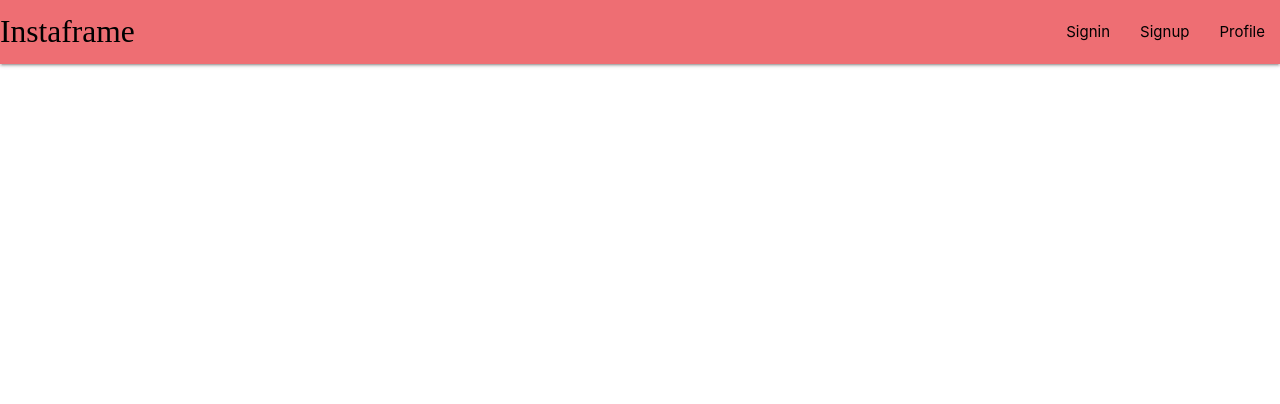
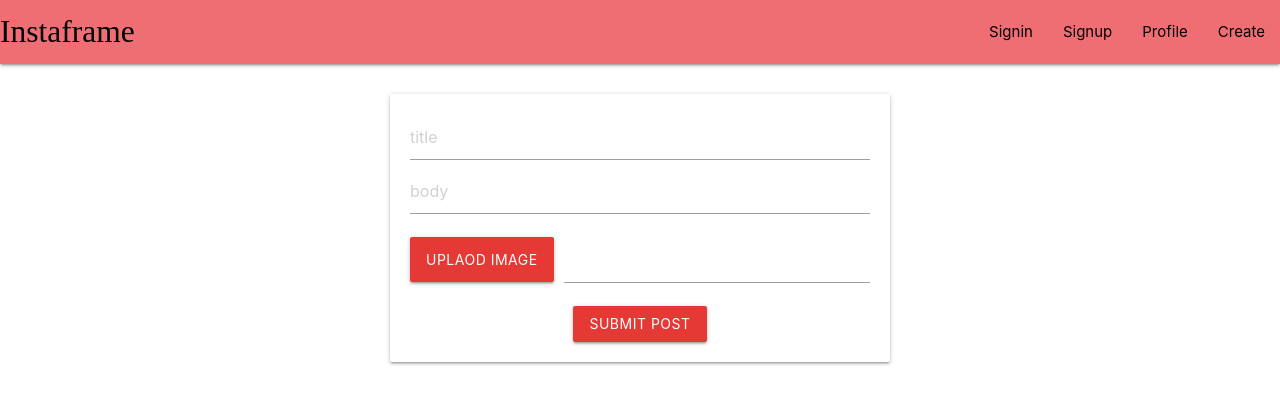
Before and after one commit to vortex2099/Instaframe, a React (Create React App) app in the folder front/: page /create in a window 1280 px wide. Shown: the top 404 px of the page. Built offline with nearby package versions, Linux system fonts and the light colour scheme; a web font is replaced by a local one.

Commit message:
added Createpost page

```diff
--- a/front/public/index.html
+++ b/front/public/index.html
@@ -22,6 +22,7 @@
       work correctly both with client-side routing and a non-root public URL.
       Learn how to configure a non-root public URL by running `npm run build`.
     -->
+  <link href="https://fonts.googleapis.com/icon?family=Material+Icons" rel="stylesheet">
   <link rel="stylesheet" href="https://cdnjs.cloudflare.com/ajax/libs/materialize/1.0.0/css/materialize.min.css">
   <title>Instaframe</title>
 </head>
--- a/front/src/App.js
+++ b/front/src/App.js
@@ -5,6 +5,7 @@
 import Signup from './components/screens/SignUp'
 import Home from './components/screens/Home'
 import Profile from './components/screens/Profile'
+import CreatePost from './components/screens/CreatePost'
 import { BrowserRouter, Route } from 'react-router-dom'
 
 
@@ -25,6 +26,9 @@
     <Route path='/profile'>
       <Profile />
     </Route>
+    <Route path='/create'>
+      <CreatePost />
+    </Route>
 
   </BrowserRouter>
 
--- a/front/src/components/Navbar.js
+++ b/front/src/components/Navbar.js
@@ -10,6 +10,7 @@
                     <li><Link Link to="/signin">Signin</Link></li>
                     <li><Link Link to="signup">Signup</Link></li>
                     <li><Link Link to="/profile">Profile</Link></li>
+                    <li><Link Link to="/create">Create</Link></li>
                 </ul>
             </div>
         </nav>
--- /dev/null
+++ b/front/src/components/screens/CreatePost.js
@@ -0,0 +1,44 @@
+import React from 'react'
+
+const CreatePost = () => {
+    return (
+        <div className="card input-filed"
+            style={{
+                margin: "30px auto",
+                maxWidth: "500px",
+                padding: "20px",
+                textAlign: "center"
+            }}
+        >
+            <input
+                type="text"
+                placeholder="title"
+
+            />
+            <input
+                type="text"
+                placeholder="body"
+
+            />
+            <div className="file-field input-field">
+                <div className="btn #f44336 red darken-1">
+                    <span>Uplaod Image</span>
+                    <input type="file"  />
+                </div>
+                <div className="file-path-wrapper">
+                    <input className="file-path validate" type="text" />
+                </div>
+            </div>
+            <button className="btn waves-effect waves-light #f44336 red darken-1"
+
+
+            >
+                Submit post
+            </button>
+
+        </div>
+
+    )
+}
+
+export default CreatePost
```
Also changed, not shown: 1 other file (tests, documents, lock files or other folders).
